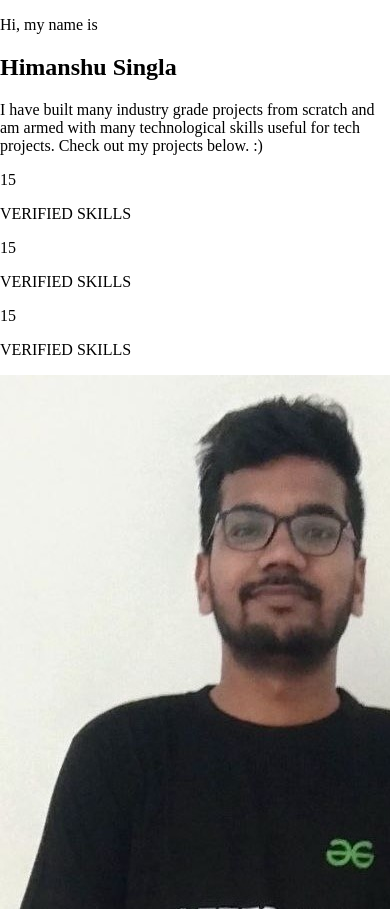
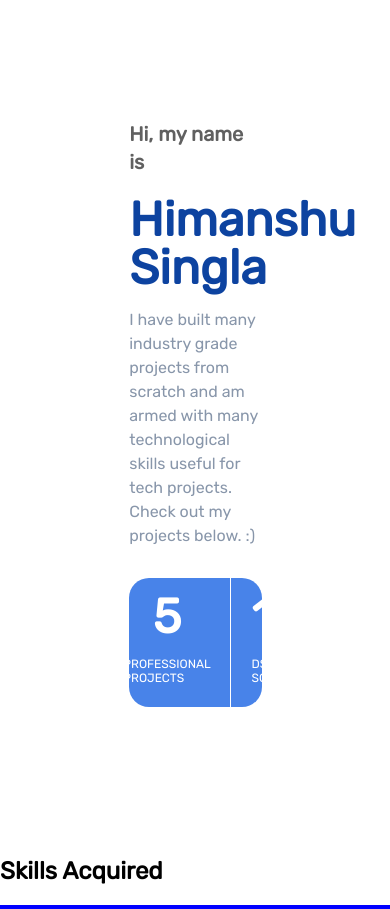
Before and after one commit to hsingla378/my_portfolio, a website: page view/index.html in a window 390 px wide. Shown: the top 909 px of the page. Drawn offline with Linux system fonts and the light colour scheme.

Commit message:
made non responsive hero

```diff
--- a/view/index.css
+++ b/view/index.css
@@ -1,6 +1,86 @@
 body{
     margin: 0;
     padding: 0;
+    font-family: 'Rubik', sans-serif;
+    font-size: 16px;
 }
 
 /* Hero Section */
+
+#hero{
+    display: flex;
+    justify-content: space-between;
+    max-width: 85%;
+    margin: auto;
+}
+
+#hero-left{
+    padding: 100px;
+    max-width: 40%;
+    margin: 0 auto;
+}
+
+#hero-right{
+    display: flex;
+    align-items: center;
+    justify-content: center;
+}
+
+#hero-before-heading{
+    font-size: 20px;
+    font-weight: 600;
+    color: #606060;
+    /* margin-bottom: 10px; */
+    line-height: 28px;
+}
+
+#hero-heading{
+    font-size: 48px;
+    font-weight: 900;
+    color: #0d43a0;
+    margin: 0 auto;
+    line-height: 48px;
+}
+
+#hero-text{
+   color: #8896aa;
+   line-height: 24px;
+}
+
+#hero-data{
+    background-color: #4883E9;
+    color: white;
+    display: flex;
+    justify-content: center;
+    border-radius: 20px;
+    margin: 30px auto;
+}
+
+.hero-data-single{
+    padding: 10px 20px;
+    display: flex;
+    flex-direction: column;
+    justify-content: center;
+    margin: auto;
+}
+
+.hero-data-single:nth-child(2){
+    border-right: 1px solid white;
+    border-left: 1px solid white;
+}
+
+.hero-data-heading{
+    display: inline;
+    font-size: 48px;
+    font-weight: 700;
+    text-align: center;
+}
+
+.hero-data-text{
+    font-size: 12px;
+}
+
+#hero-img{
+    border-radius: 50%;
+    width: 50%;
+}
--- a/view/index.html
+++ b/view/index.html
@@ -1,5 +1,6 @@
 <!DOCTYPE html>
 <html lang="en">
+
 <head>
     <meta charset="UTF-8">
     <meta http-equiv="X-UA-Compatible" content="IE=edge">
@@ -9,18 +10,27 @@
     <!-- Link CSS and JS Files -->
     <link rel="stylesheet" href="./index.css">
     <script src="./index.js"></script>
+
+    <!-- Fonts -->
+    <link rel="preconnect" href="https://fonts.googleapis.com">
+    <link rel="preconnect" href="https://fonts.gstatic.com" crossorigin>
+    <link href="https://fonts.googleapis.com/css2?family=Rubik&display=swap" rel="stylesheet">
 </head>
+
 <body>
     <nav></nav>
 
     <main>
         <!-- Hero -->
-        <section>
+        <section id="hero">
             <!-- Hero Left -->
-            <div>
-                <p id="hero-before-heading">Hi, my name is</p>
-                <h1 id="hero-heading">Himanshu Singla</h1>
-                <p id="hero-text">I have built many industry grade projects from scratch and am armed with many technological skills useful for tech projects. Check out my projects below. :)</p></div>
+            <div id="hero-left">
+                <div>
+                    <p id="hero-before-heading">Hi, my name is</p>
+                    <h1 id="hero-heading">Himanshu Singla</h1>
+                    <p id="hero-text">I have built many industry grade projects from scratch and am armed with many
+                        technological skills useful for tech projects. Check out my projects below. :)</p>
+                </div>
 
                 <div id="hero-data">
                     <div class="hero-data-single">
@@ -28,16 +38,17 @@
                         <p class="hero-data-text">VERIFIED SKILLS</p>
                     </div>
                     <div class="hero-data-single">
-                        <span class="hero-data-heading">15</span>
-                        <p class="hero-data-text">VERIFIED SKILLS</p>
+                        <span class="hero-data-heading">5</span>
+                        <p class="hero-data-text">PROFESSIONAL PROJECTS</p>
                     </div>
                     <div class="hero-data-single">
-                        <span class="hero-data-heading">15</span>
-                        <p class="hero-data-text">VERIFIED SKILLS</p>
+                        <span class="hero-data-heading">150+</span>
+                        <p class="hero-data-text">DSA PROBLEMS SOLVED</p>
                     </div>
                 </div>
+            </div>
             <!-- Hero Right -->
-            <div>
+            <div id="hero-right">
                 <img src="../public/images/himanshu.jpg" alt="Himanshu Singla" id="hero-img">
             </div>
         </section>
@@ -126,16 +137,19 @@
                     <h3>QEats</h3>
                     <p>Aug 2022</p>
                     <div>
-                        <p>QEats is a popular food ordering app that allows users to browse and order their favorite dishes from nearby restaurants. During the course of this project,</p>
+                        <p>QEats is a popular food ordering app that allows users to browse and order their favorite
+                            dishes from nearby restaurants. During the course of this project,</p>
                         <ul>
                             <li>
                                 Built different parts of the QEats backend which is a Spring Boot application.
                             </li>
                             <li>
-                                Several REST API endpoints are implemented to query restaurant information and place food orders.
+                                Several REST API endpoints are implemented to query restaurant information and place
+                                food orders.
                             </li>
                             <li>
-                                Improved the app performance under large load scenarios as well as included an advanced search feature in the app.
+                                Improved the app performance under large load scenarios as well as included an advanced
+                                search feature in the app.
                             </li>
                         </ul>
                     </div>
@@ -164,4 +178,5 @@
         </section>
     </main>
 </body>
+
 </html>
```
